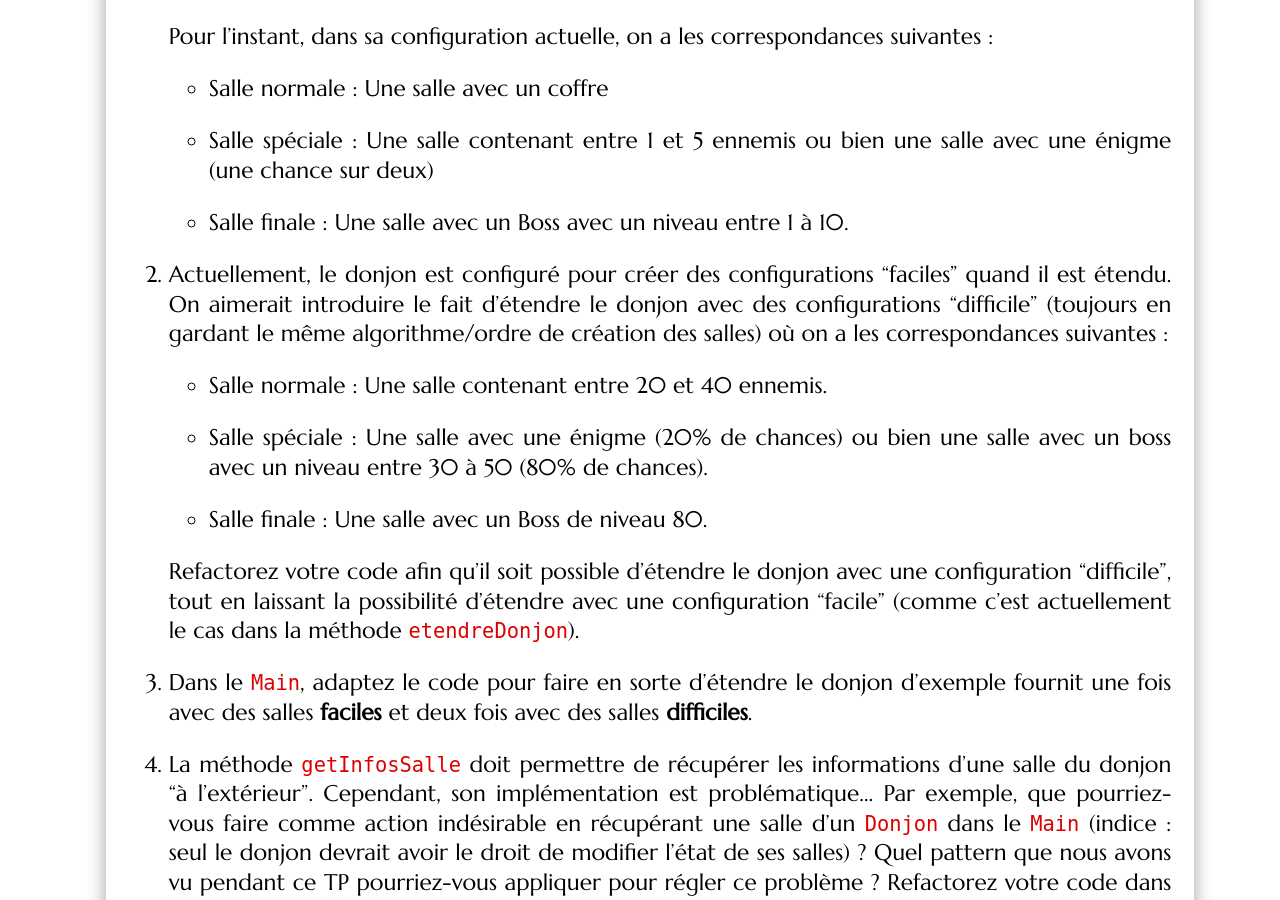
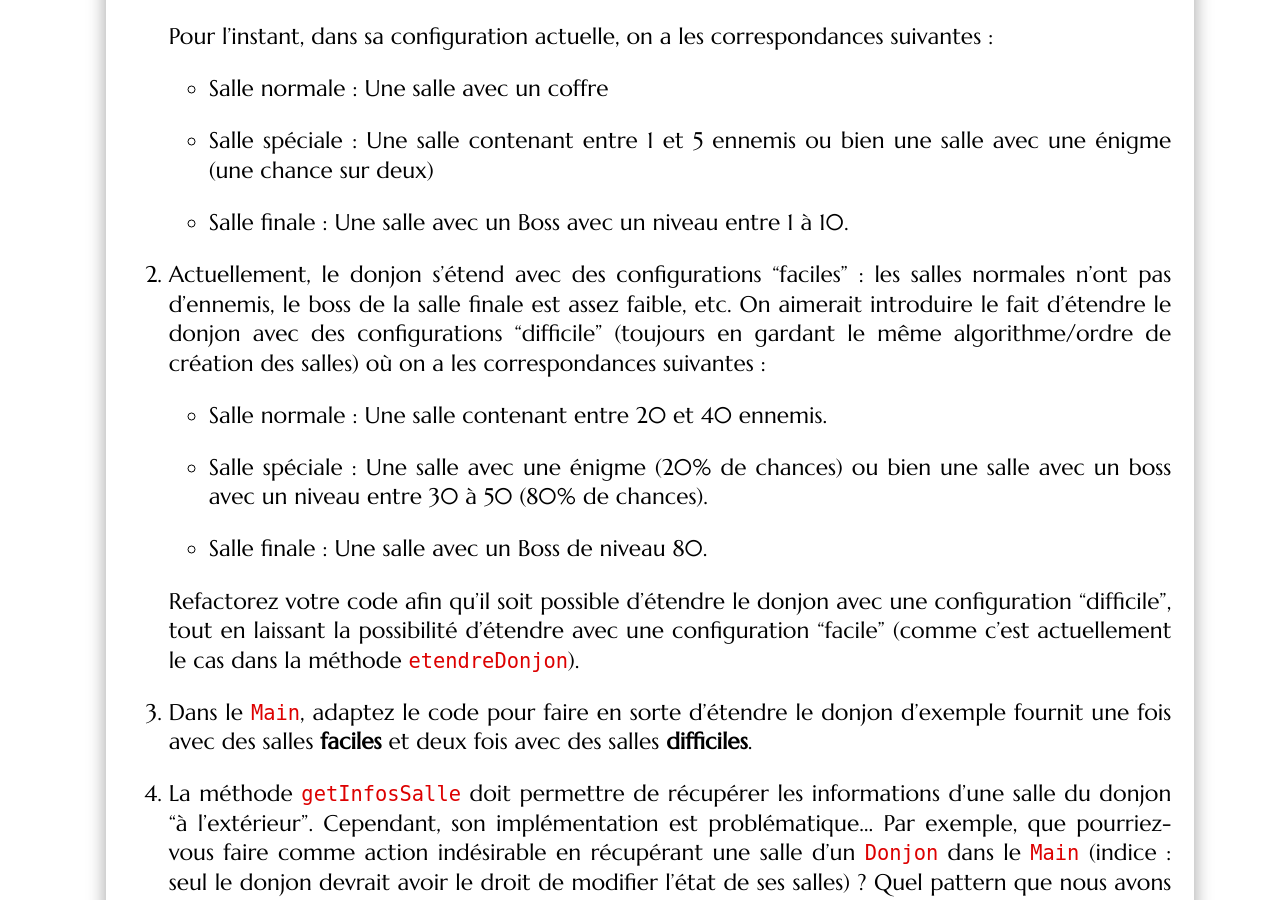
Before and after one commit to mgasquet/R304-QualiteDeveloppement, a Jekyll site: the page built from tutorials/tutorial4.md, in a window 1280 px wide and 900 px high, scrolled down 65737 px. Built offline with Jekyll 4.4.1, drawn with Linux system fonts in a browser that asks for light colours; some web fonts are replaced.

Commit message:
reformulation consigne donjon

```diff
--- a/tutorials/tutorial4.md
+++ b/tutorials/tutorial4.md
@@ -2028,7 +2028,7 @@ On peut généraliser ce **pattern** ainsi :
 
     * Salle finale : Une salle avec un Boss avec un niveau entre 1 à 10.
 
-2. Actuellement, le donjon est configuré pour créer des configurations "faciles" quand il est étendu. On aimerait introduire le fait d'étendre le donjon avec des configurations "difficile" (toujours en gardant le même algorithme/ordre de création des salles) où on a les correspondances suivantes :
+2. Actuellement, le donjon s'étend avec des configurations "faciles" : les salles normales n'ont pas d'ennemis, le boss de la salle finale est assez faible, etc. On aimerait introduire le fait d'étendre le donjon avec des configurations "difficile" (toujours en gardant le même algorithme/ordre de création des salles) où on a les correspondances suivantes :
 
     * Salle normale : Une salle contenant entre 20 et 40 ennemis.
 
```
